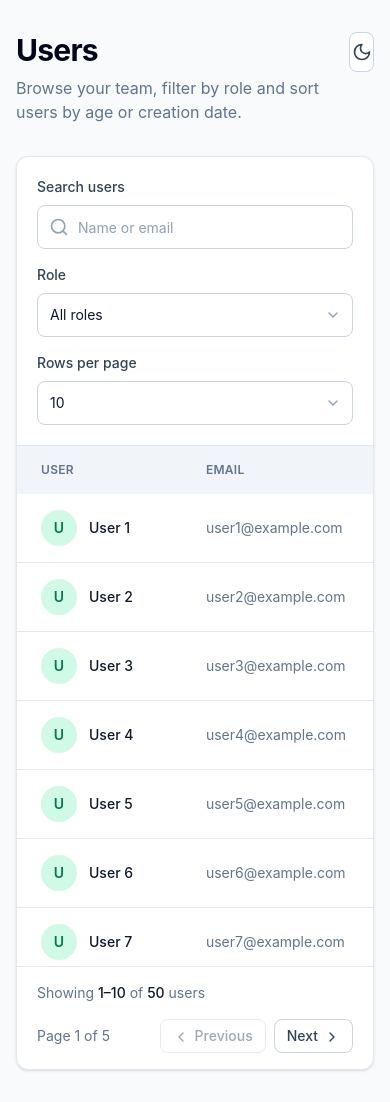
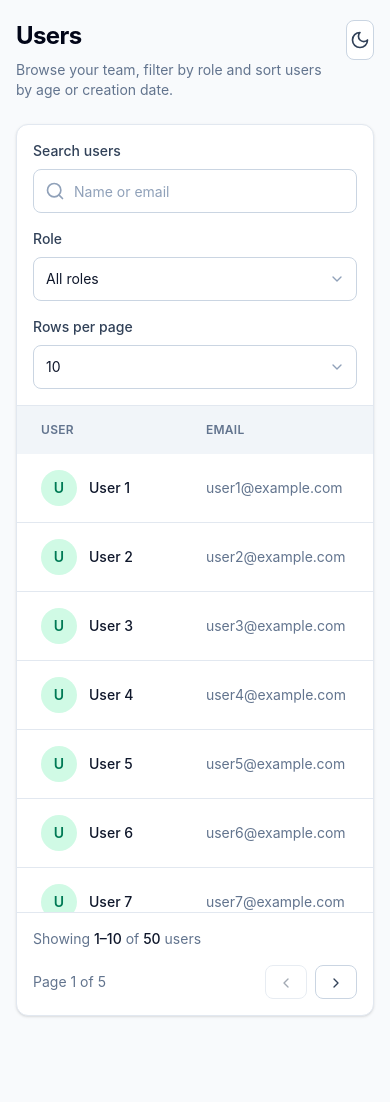
Before and after one commit to vlad-maleev/test-nuxt-4-uptowin, a Nuxt app: page / in a window 390 px wide. After the commit the page ends 1036 px from the top, so only its background shows below. Built offline with nearby package versions, Linux system fonts and the light colour scheme.

Commit message:
Add responsiveness

```diff
--- a/components/user/UserFilters.vue
+++ b/components/user/UserFilters.vue
@@ -1,6 +1,6 @@
 <template>
-  <div class="grid gap-4 md:grid-cols-[minmax(0,1fr)_180px_140px]">
-    <label class="block">
+  <div class="grid gap-4 sm:grid-cols-2 md:grid-cols-[minmax(0,1fr)_180px_140px]">
+    <label class="block sm:col-span-2 md:col-span-1">
       <span class="mb-2 block text-sm font-medium text-slate-700 dark:text-slate-300">
         Search users
       </span>
--- a/components/user/UserTable.vue
+++ b/components/user/UserTable.vue
@@ -1,5 +1,5 @@
 <template>
-  <div class="max-h-[520px] overflow-auto">
+  <div class="max-h-[60vh] overflow-auto sm:max-h-[520px]">
     <table class="w-full min-w-[760px] text-left text-sm">
       <thead
         class="sticky top-0 z-10 bg-slate-100 text-xs tracking-wide text-slate-500 uppercase dark:bg-slate-800 dark:text-slate-400"
@@ -8,14 +8,22 @@
           <th class="px-6 py-4 font-semibold">User</th>
           <th class="px-4 py-4 font-semibold">Email</th>
           <th class="px-4 py-4 font-semibold">
-            <button class="sort-button" type="button" @click="$emit('sort', 'age')">
+            <button
+              class="sort-button hover:text-slate-900 dark:hover:text-slate-100"
+              type="button"
+              @click="$emit('sort', 'age')"
+            >
               Age
               <component :is="sortIcon('age')" class="size-4" aria-hidden="true" />
             </button>
           </th>
           <th class="px-4 py-4 font-semibold">Role</th>
           <th class="px-6 py-4 font-semibold">
-            <button class="sort-button" type="button" @click="$emit('sort', 'createdAt')">
+            <button
+              class="sort-button hover:text-slate-900 dark:hover:text-slate-100"
+              type="button"
+              @click="$emit('sort', 'createdAt')"
+            >
               Created
               <component :is="sortIcon('createdAt')" class="size-4" aria-hidden="true" />
             </button>
@@ -122,11 +130,4 @@ function sortIcon(field: UserSortField) {
   transition: color 150ms ease;
 }
 
-.sort-button:hover {
-  color: #0f172a;
-}
-
-:global(.dark) .sort-button:hover {
-  color: #f8fafc;
-}
 </style>
--- a/pages/index.vue
+++ b/pages/index.vue
@@ -1,12 +1,12 @@
 <template>
-  <main class="min-h-screen bg-slate-50 py-8 transition-colors dark:bg-slate-950 sm:py-12">
+  <main class="min-h-screen bg-slate-50 py-5 transition-colors dark:bg-slate-950 sm:py-12">
     <div class="mx-auto max-w-7xl px-4 sm:px-6 lg:px-8">
-      <header class="mb-8 flex items-start justify-between gap-4">
+      <header class="mb-6 flex items-start justify-between gap-4 sm:mb-8">
         <div>
-          <h1 class="text-3xl font-bold tracking-tight text-slate-950 dark:text-white sm:text-4xl">
+          <h1 class="text-2xl font-bold tracking-tight text-slate-950 dark:text-white sm:text-4xl">
             Users
           </h1>
-          <p class="mt-2 max-w-2xl text-slate-500 dark:text-slate-400">
+          <p class="mt-2 max-w-2xl text-sm text-slate-500 dark:text-slate-400 sm:text-base">
             Browse your team, filter by role and sort users by age or creation date.
           </p>
         </div>
@@ -17,7 +17,7 @@
       <section
         class="overflow-hidden rounded-xl border border-slate-200 bg-white shadow-sm dark:border-slate-800 dark:bg-slate-900"
       >
-        <div class="border-b border-slate-200 p-5 dark:border-slate-800 sm:p-6">
+        <div class="border-b border-slate-200 p-4 dark:border-slate-800 sm:p-6">
           <UserFilters v-model:search="search" v-model:role="role" v-model:per-page="perPage" />
         </div>
 
@@ -29,7 +29,7 @@
         />
 
         <footer
-          class="flex flex-col gap-4 border-t border-slate-200 px-5 py-4 dark:border-slate-800 sm:flex-row sm:items-center sm:justify-between sm:px-6"
+          class="flex flex-col gap-4 border-t border-slate-200 px-4 py-4 dark:border-slate-800 sm:flex-row sm:items-center sm:justify-between sm:px-6"
         >
           <p class="text-sm text-slate-500 dark:text-slate-400">
             Showing
@@ -48,12 +48,12 @@
               Page {{ page }} of {{ totalPages }}
             </span>
             <div class="flex gap-2">
-              <BaseButton :disabled="page === 1" @click="page--">
+              <BaseButton aria-label="Previous page" :disabled="page === 1" @click="page--">
                 <ChevronLeft class="size-4 translate-y-px" aria-hidden="true" />
-                Previous
+                <span class="hidden sm:inline">Previous</span>
               </BaseButton>
-              <BaseButton :disabled="page === totalPages" @click="page++">
-                Next
+              <BaseButton aria-label="Next page" :disabled="page === totalPages" @click="page++">
+                <span class="hidden sm:inline">Next</span>
                 <ChevronRight class="size-4 translate-y-px" aria-hidden="true" />
               </BaseButton>
             </div>
```
